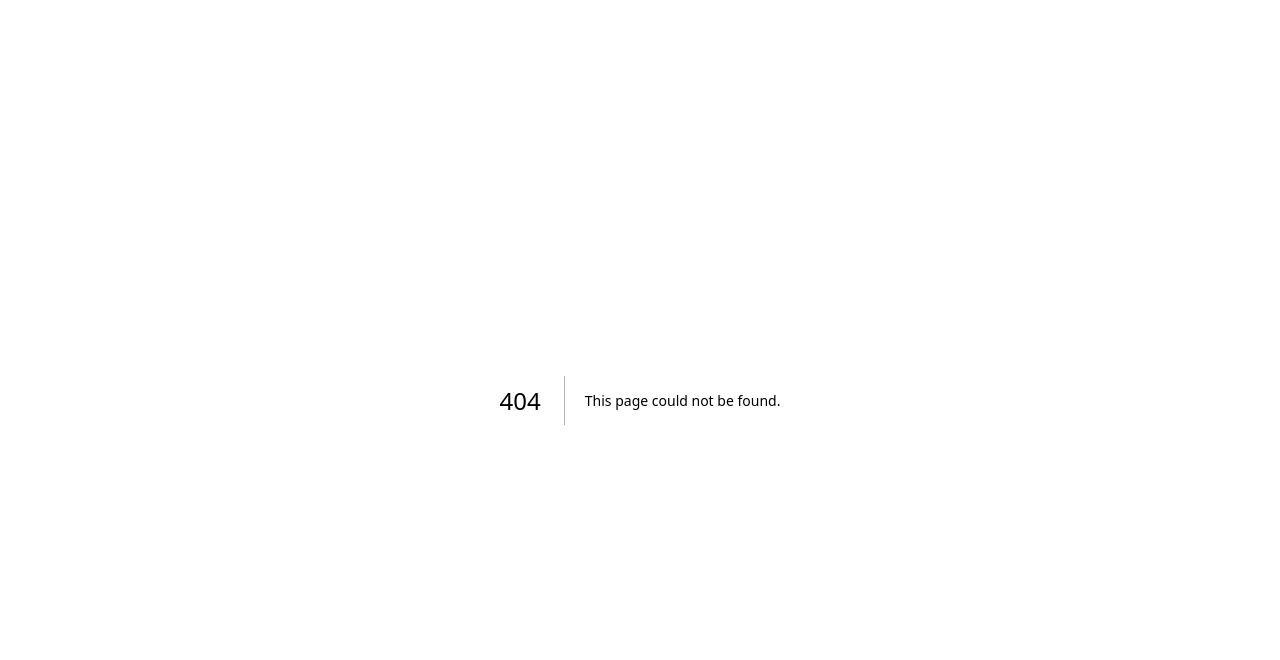
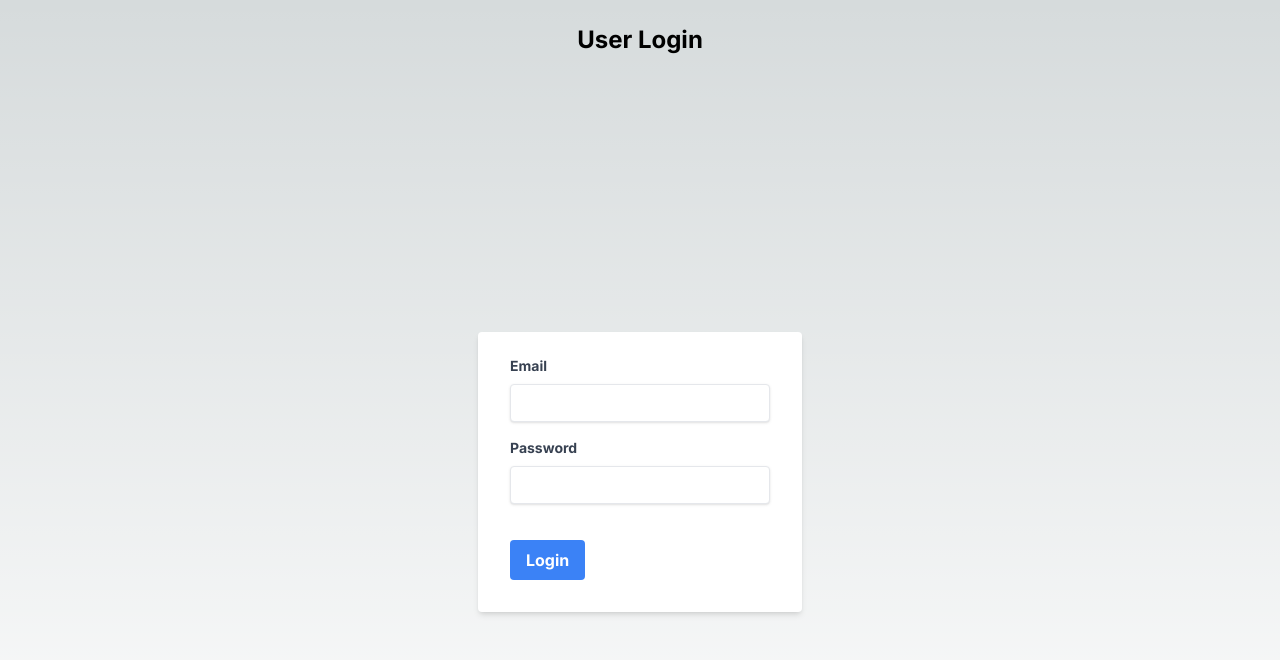
Before and after one commit to lisiCAO/Legal-Tech-Tales, a Next.js app in the folder frontend/: page /login in a window 1280 px wide. Before the commit this address had no page. Shown: the top 660 px of the page. Built offline with nearby package versions, Linux system fonts and the light colour scheme.

Commit message:
add login page

```diff
--- /dev/null
+++ b/frontend/src/app/components/LoginForm.tsx
@@ -0,0 +1,81 @@
+
+'use client';
+import React, { useState } from 'react';
+import { useRouter } from 'next/navigation';
+
+const LoginForm = () => {
+  const [credentials, setCredentials] = useState({ email: '', password: '' });
+  const router = useRouter();
+
+  const handleSubmit = async (e: { preventDefault: () => void; }) => {
+    e.preventDefault();
+
+    try {
+      const response = await fetch('http://localhost:3000/api/users/login', {
+        method: 'POST',
+        headers: {
+          'Content-Type': 'application/json',
+        },
+        body: JSON.stringify(credentials),
+      });
+
+      if (response.ok) {
+        router.push('/dashboard'); // redirect to page after login
+      } else {
+        throw new Error('Failed to login');
+      }
+    } catch (error) {
+      console.error('Login error:', error);
+    }
+  };
+
+  const handleChange = (e: { target: { name: any; value: any; }; }) => {
+    const { name, value } = e.target;
+    setCredentials({ ...credentials, [name]: value });
+  };
+
+  return (
+    <div className="min-h-screen flex items-center justify-center">
+      <form onSubmit={handleSubmit} className="bg-white shadow-md rounded px-8 pt-6 pb-8 mb-4">
+        <div className="mb-4">
+          <label className="block text-gray-700 text-sm font-bold mb-2" htmlFor="email">
+            Email
+          </label>
+          <input
+            name="email"
+            id="email"
+            type="email"
+            value={credentials.email}
+            onChange={handleChange}
+            className="shadow appearance-none border rounded w-full py-2 px-3 text-gray-700 leading-tight focus:outline-none focus:shadow-outline"
+            required
+          />
+        </div>
+        <div className="mb-6">
+          <label className="block text-gray-700 text-sm font-bold mb-2" htmlFor="password">
+            Password
+          </label>
+          <input
+            name="password"
+            id="password"
+            type="password"
+            value={credentials.password}
+            onChange={handleChange}
+            className="shadow appearance-none border rounded w-full py-2 px-3 text-gray-700 mb-3 leading-tight focus:outline-none focus:shadow-outline"
+            required
+          />
+        </div>
+        <div className="flex items-center justify-between">
+          <button
+            type="submit"
+            className="bg-blue-500 hover:bg-blue-700 text-white font-bold py-2 px-4 rounded focus:outline-none focus:shadow-outline"
+          >
+            Login
+          </button>
+        </div>
+      </form>
+    </div>
+  );
+};
+
+export default LoginForm;
--- /dev/null
+++ b/frontend/src/app/login/page.tsx
@@ -0,0 +1,16 @@
+import React from 'react';
+import LoginForm from '../components/LoginForm';
+import Layout from '../layout';
+
+const Login = () => {
+  return (
+    <Layout>
+      <div className="container mx-auto px-4">
+        <h1 className="text-center text-2xl font-bold my-6">User Login</h1>
+        <LoginForm />
+      </div>
+    </Layout>
+  );
+};
+
+export default Login;
```
